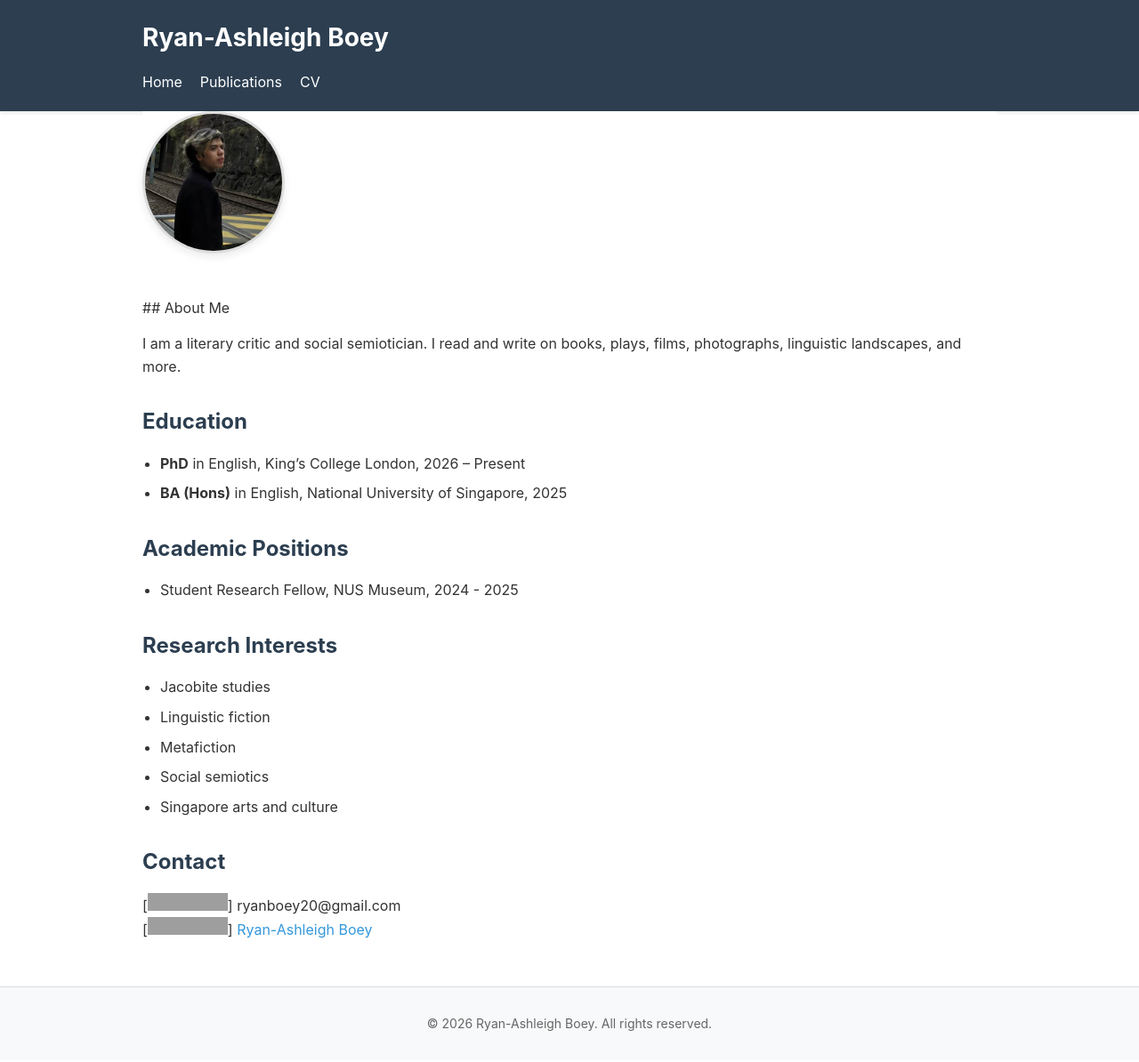
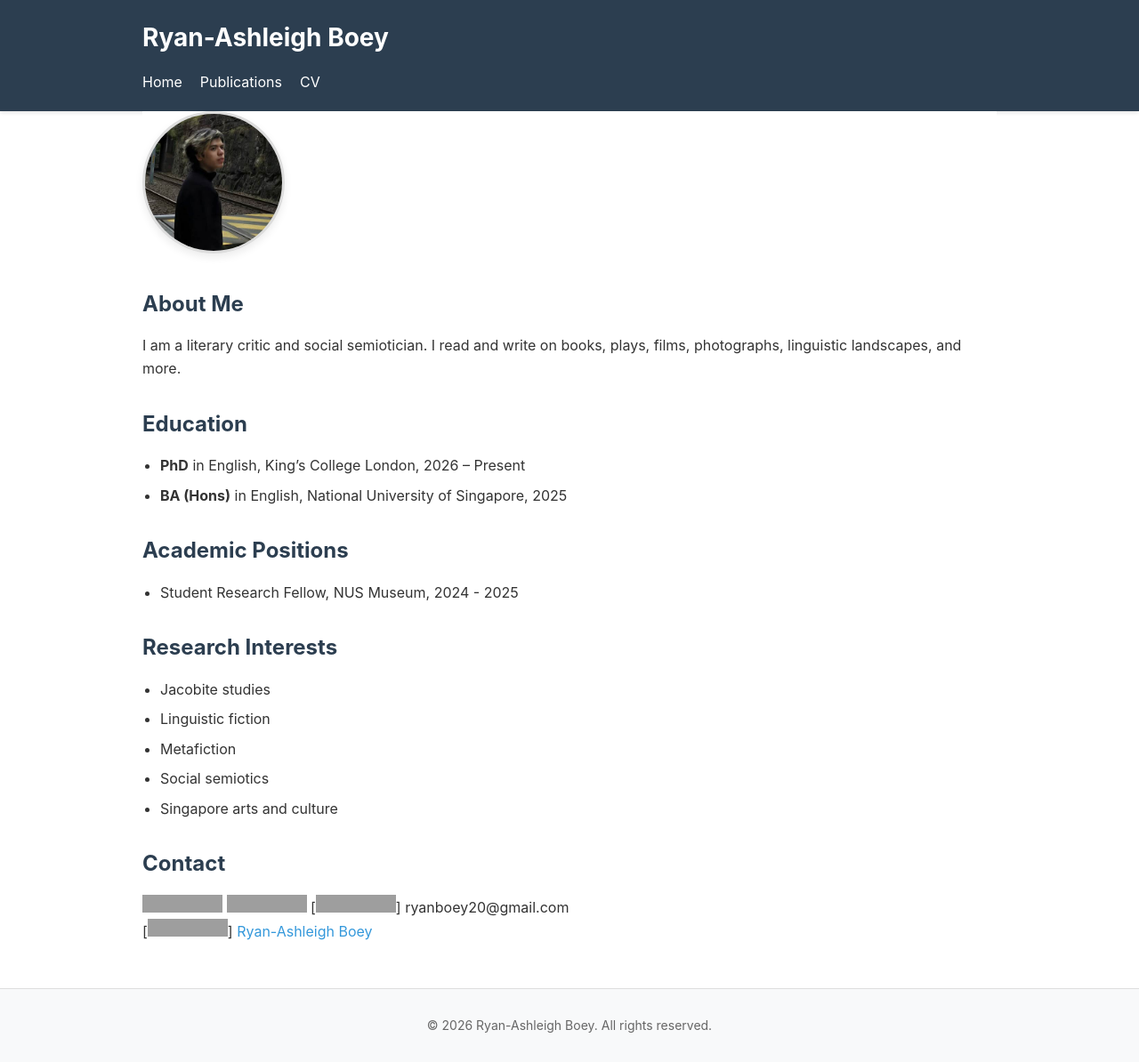
Before and after one commit to r-boey/r-boey.github.io, a Jekyll site: the page built from index.md, in a window 1280 px wide. Shown: the whole page at 89% size. Built offline with Jekyll 4.4.1, drawn with Linux system fonts in a browser that asks for light colours; grey boxes are pictures that could not be loaded.

Commit message:
Update index.md

```diff
--- a/index.md
+++ b/index.md
@@ -4,8 +4,9 @@ title:
 ---
 
  <img src="{{ '/assets/IMG_5818.JPG' | relative_url }}" alt="Ryan-Ashleigh Boey" class="profile-img">
+ <br>
 
-<br>## About Me
+## About Me
 
 I am a literary critic and social semiotician. I read and write on books, plays, films, photographs, linguistic landscapes, and more.
 
```
Also changed, not shown: other parts of index.md (+2 -0 lines).
